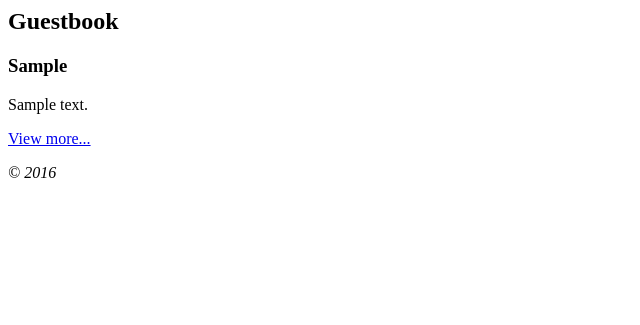
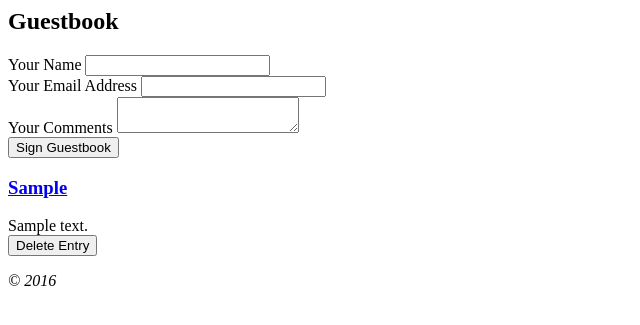
Before and after one commit to ashleyyy/PHP-guestbook, a CodeIgniter app: page /database/ in a window 1280 px wide. Shown: the top 325 px of the page, without its empty margins (0-640 px from the left). Run offline with CodeIgniter, Linux system fonts and the light colour scheme; tables that the repository leaves empty or names only in its code hold one stand-in row (values such as "Sample post").

Commit message:
delete works, creation form on main page

```diff
--- a/application/controllers/Entries.php
+++ b/application/controllers/Entries.php
@@ -10,10 +10,13 @@ class Entries extends CI_Controller {
 
   public function index()
   {
+    $this->load->helper('form');
+
     $data['entries'] = $this->entry_model->get_entries();
     $data['title'] = 'Guestbook';
 
     $this->load->view('templates/header', $data);
+    $this->load->view('entries/create', $data);
     $this->load->view('entries/index', $data);
     $this->load->view('templates/footer');
   }
@@ -56,7 +59,7 @@ class Entries extends CI_Controller {
     {
       $this->entry_model->set_entry();
       //redirect?
-      $this->load->view('entries/success');
+      redirect('entries/'.$id);
     }
   }
 
@@ -67,8 +70,8 @@ class Entries extends CI_Controller {
     $data['title'] = 'View Entry';
 
     $this->entry_model->delete_entry($id);
-    //redirect?
-    $this->load->view('entries/success');
+    $data['message'] = "Entry Successfully Deleted";
+    redirect('entries/', $data);
 
   }
 
--- a/application/views/entries/create.php
+++ b/application/views/entries/create.php
@@ -13,6 +13,6 @@
   <label for="comments">Your Comments</label>
   <textarea name="comments"></textarea><br />
 
-  <input type="submit" name="submit" value="Submit Entry" />
+  <input type="submit" name="submit" value="Sign Guestbook" />
 
 </form>
--- a/application/views/entries/index.php
+++ b/application/views/entries/index.php
@@ -1,11 +1,21 @@
-<h2><?php echo $title; ?></h2>
+
 
 <?php foreach ($entries as $entry): ?>
 
-        <h3><?php echo $entry['user']; ?></h3>
+        <h3><a href="<?php echo site_url('entries/'.$entry['id']); ?>"><?php echo $entry['user']; ?></a></h3>
         <div class="main">
           <?php echo $entry['comments']; ?>
         </div>
-        <p><a href="<?php echo site_url('entries/'.$entry['id']); ?>">View more...</a></p>
+
+        <?php
+  $id = $entry['id'];
+  echo form_open('entries/delete/'.$id);
+?>
+
+<input type="submit" name="delete" value="Delete Entry" />
+
+
+</form>
+
 
 <?php endforeach; ?>
```
Also changed, not shown: 1 other file.
